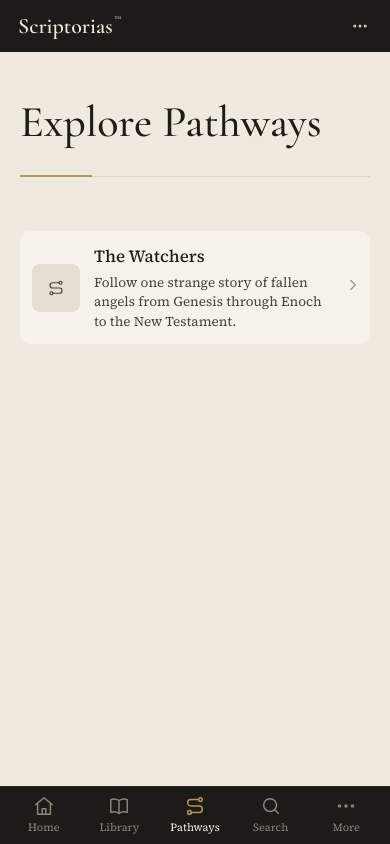
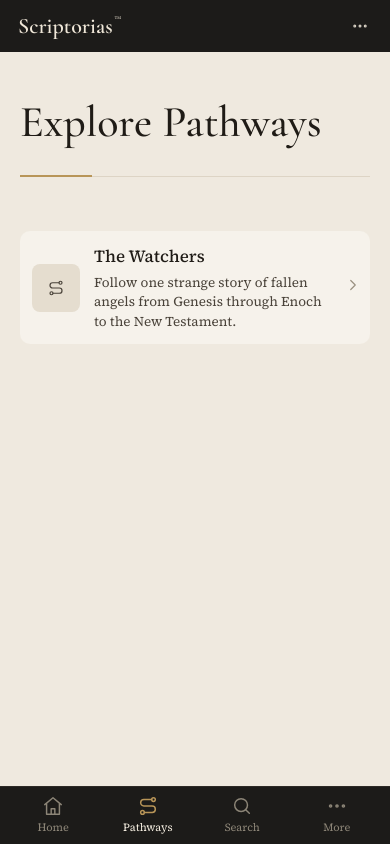
Before and after one commit to scriptorias/scriptorias, a React (Vite) app: page /pathways in a window 390 px wide. Built offline with nearby package versions, Linux system fonts and the light colour scheme.

Commit message:
Mobile tab bar: remove Library; reader opens at the top when resuming at a chapter's start

```diff
--- a/src/components/Shell.tsx
+++ b/src/components/Shell.tsx
@@ -5,7 +5,7 @@ import { Icon } from "./Icon";
 
 const NAV: [string, string, string][] = [["home", "Home", "/home"], ["paths", "Pathways", "/pathways"], ["search", "Search", "/search"]];
 const FOOT: [string, string, string][] = [["settings", "Settings", "/settings"], ["about", "About", "/about"]];
-const TABBAR: [string, string, string | null][] = [["home", "Home", "/home"], ["library", "Library", "/"], ["paths", "Pathways", "/pathways"], ["search", "Search", "/search"], ["more", "More", null]];
+const TABBAR: [string, string, string | null][] = [["home", "Home", "/home"], ["paths", "Pathways", "/pathways"], ["search", "Search", "/search"], ["more", "More", null]];
 
 const DrawerContext = createContext<{ toggle: () => void }>({ toggle: () => {} });
 
--- a/src/reader/Reader.tsx
+++ b/src/reader/Reader.tsx
@@ -219,7 +219,9 @@ function ReaderView({ id, tr, text, alignment, edition, notes, overview, chParam
     selectSeg(target);
     requestAnimationFrame(() => {
       const resume = !chParam && saved?.ch === chn && saved.anchor ? parseAnchor(saved.anchor) : null;
-      const el = target ? document.getElementById(`s-${target}`) : resume && resume.tr === tr.id ? document.getElementById(`s-${resume.seg}`) : null;
+      // Resuming at the chapter's first segment opens at the top of the page (heading included).
+      const resumeEl = resume && resume.tr === tr.id && resume.seg !== sec.segments[0]?.id ? document.getElementById(`s-${resume.seg}`) : null;
+      const el = target ? document.getElementById(`s-${target}`) : resumeEl;
       if (el) el.scrollIntoView({ block: target ? "center" : "start" });
       else window.scrollTo(0, 0);
       onScroll();
--- a/src/styles/app.css
+++ b/src/styles/app.css
@@ -225,7 +225,7 @@ h1 { margin: 0; font: 500 46px/1.08 var(--serif); letter-spacing: -.01em; }
   .chapter { --read-size-m: calc(var(--read-size) - 1px); font-size: var(--read-size-m); }
 
   .tabbar {
-    position: fixed; inset: auto 0 0 0; z-index: 15; display: grid; grid-template-columns: repeat(5, 1fr);
+    position: fixed; inset: auto 0 0 0; z-index: 15; display: grid; grid-template-columns: repeat(4, 1fr);
     padding: 8px 6px calc(8px + env(safe-area-inset-bottom)); background: var(--side); border-top: 1px solid #2d2a26;
   }
   .tabbar a { display: flex; flex-direction: column; align-items: center; gap: 3px; font-size: 11px; color: var(--side-muted); }
```
Also changed, not shown: 1 other file (tests, documents, lock files or other folders).
